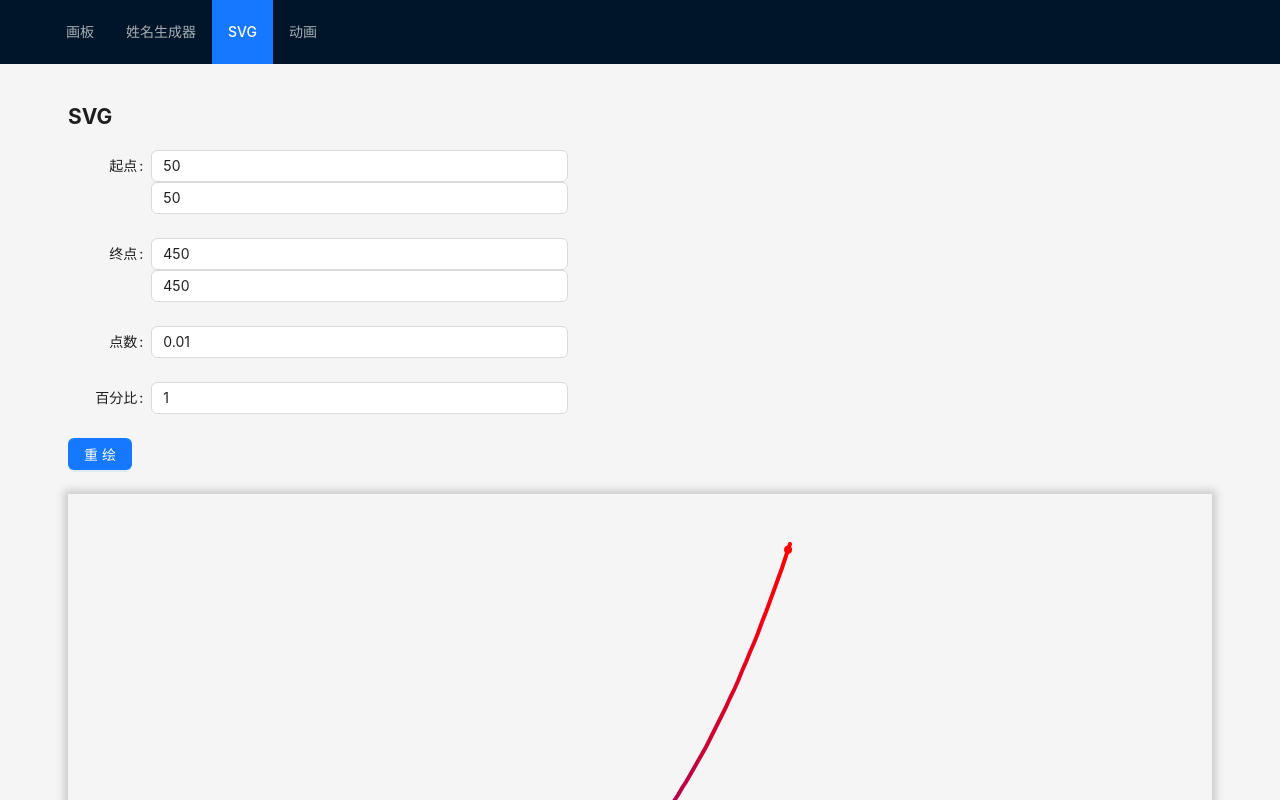
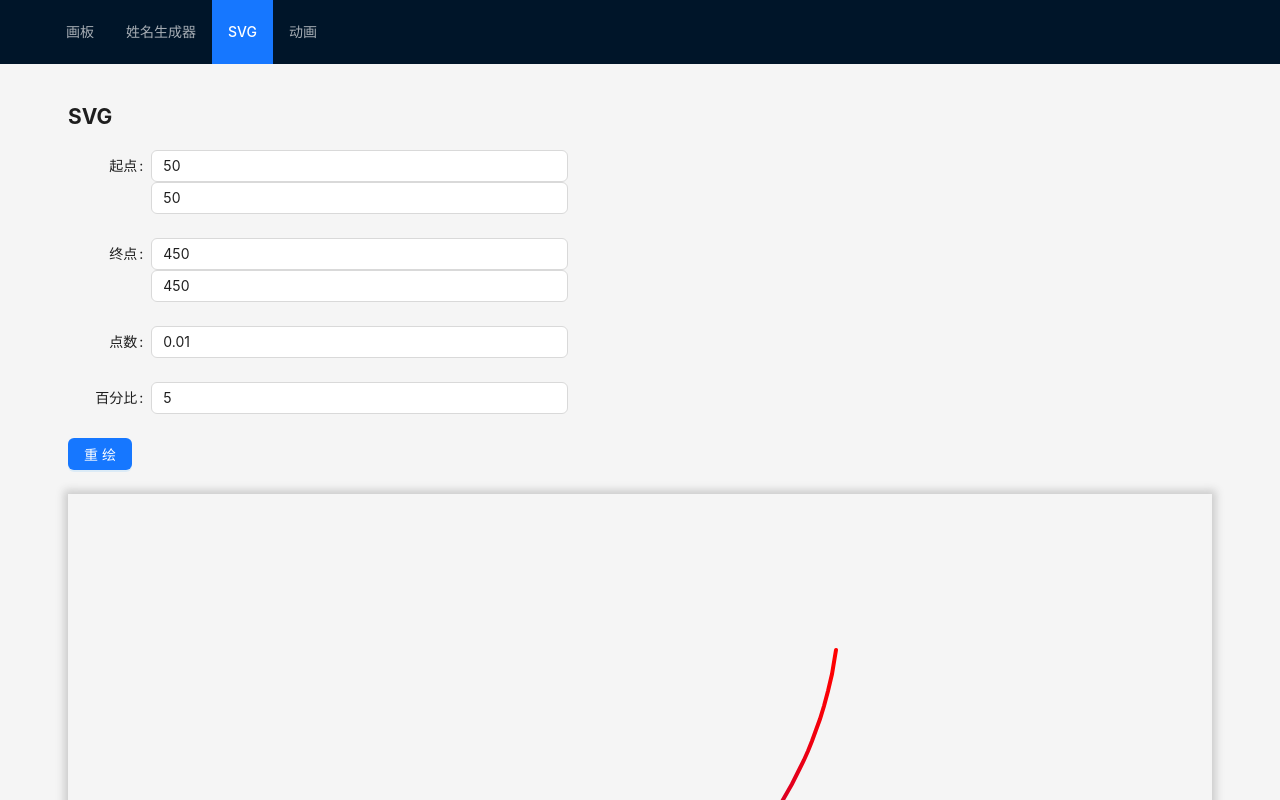
Before and after one commit to lienze87/hyou, a React (Vite) app: page /shape in a window 1280 px wide. Shown: the top 800 px of the page. Built offline with nearby package versions, Linux system fonts and the light colour scheme.

Commit message:
fix: 修改svg页面的曲线函数

```diff
--- a/src/pages/shape/index.tsx
+++ b/src/pages/shape/index.tsx
@@ -15,9 +15,9 @@ export default function Shape() {
 
   const [curveStep, setCurveStep] = useState(0.01);
 
-  function cubicOut(t: number) {
-    return 1 - (1 - t) ** 3;
-  }
+  const circIn = (t: number) => {
+    return Math.sqrt(1 - t * t) - 1;
+  };
 
   function lerp(start: number, end: number, t: number) {
     return start + (end - start) * t;
@@ -28,8 +28,8 @@ export default function Shape() {
     let phase = 0;
     const pathData = [];
     while (phase < 1) {
-      const x = Math.round(end.x - lerp(begin.x, end.x, phase));
-      const y = Math.round(lerp(begin.y, end.y, cubicOut(phase)));
+      const x = Math.round(lerp(begin.x, end.x, phase));
+      const y = Math.round(end.y + lerp(begin.y, end.y, circIn(phase)));
       if (phase === 0) {
         pathData.push(`M${x},${y}`);
       } else {
@@ -60,15 +60,9 @@ export default function Shape() {
     getPositionByPercent(percent);
   }, [percent]);
 
-  useEffect(() => {
-    const intervalId = setInterval(() => {
-      setPercent((percent + 1) % 100);
-    }, 1000);
-
-    return () => {
-      clearInterval(intervalId);
-    };
-  }, []);
+  setTimeout(() => {
+    setPercent((percent + 1) % 100);
+  }, 1000);
 
   return (
     <div className="container">
```
